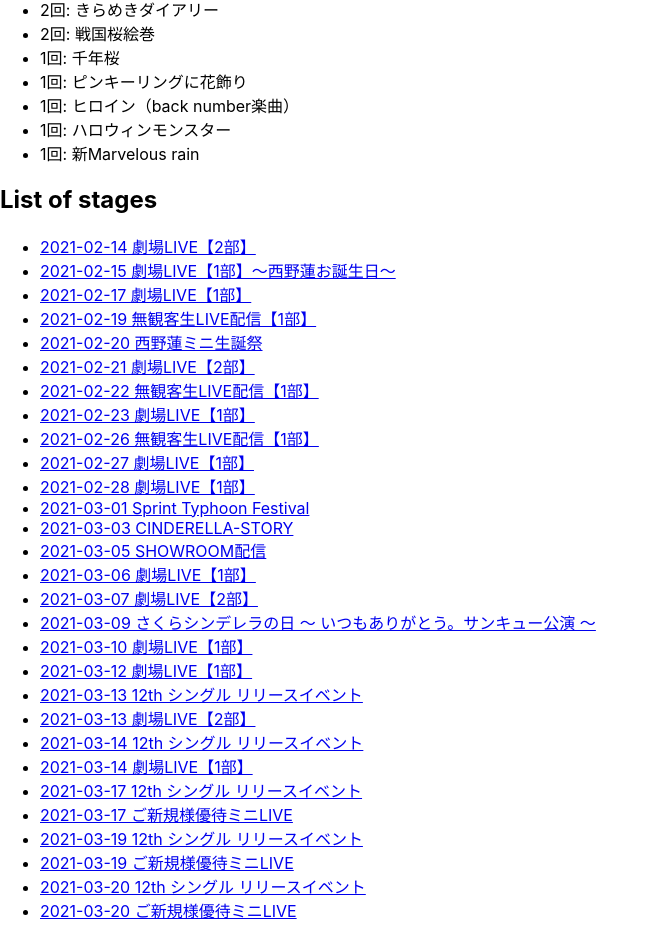
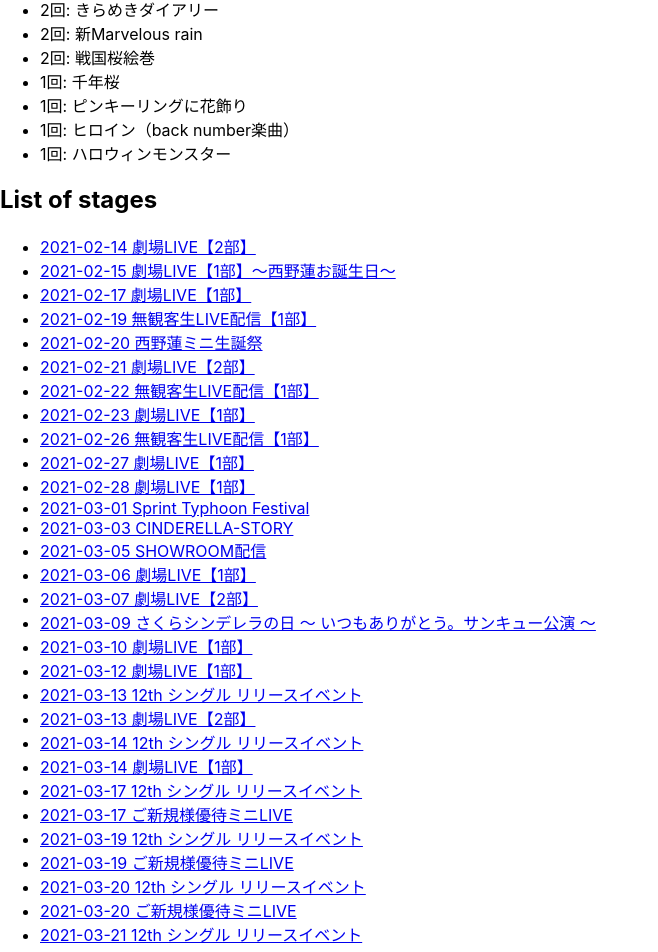
Before and after one commit to fusho-takahashi/narilog-on-stage, a Next.js app: page / in a window 1280 px wide. Shown: the part 558-1510 px from the top of the page, without its empty margins (0-658 px from the left). Built offline with nearby package versions, Linux system fonts and the light colour scheme.

Commit message:
add event log

```diff
--- a/data/log.ts
+++ b/data/log.ts
@@ -378,4 +378,12 @@
       '赤いマフラー',
     ],
   },
+  {
+    id: '2021-03-21-release-event',
+    date: '2021-03-21',
+    type: 'リリースイベント',
+    name: '12th シングル リリースイベント',
+    place: '秋葉原アイドルステージ',
+    songs: ['新Marvelous rain', '赤いマフラー'],
+  },
 ]
```
